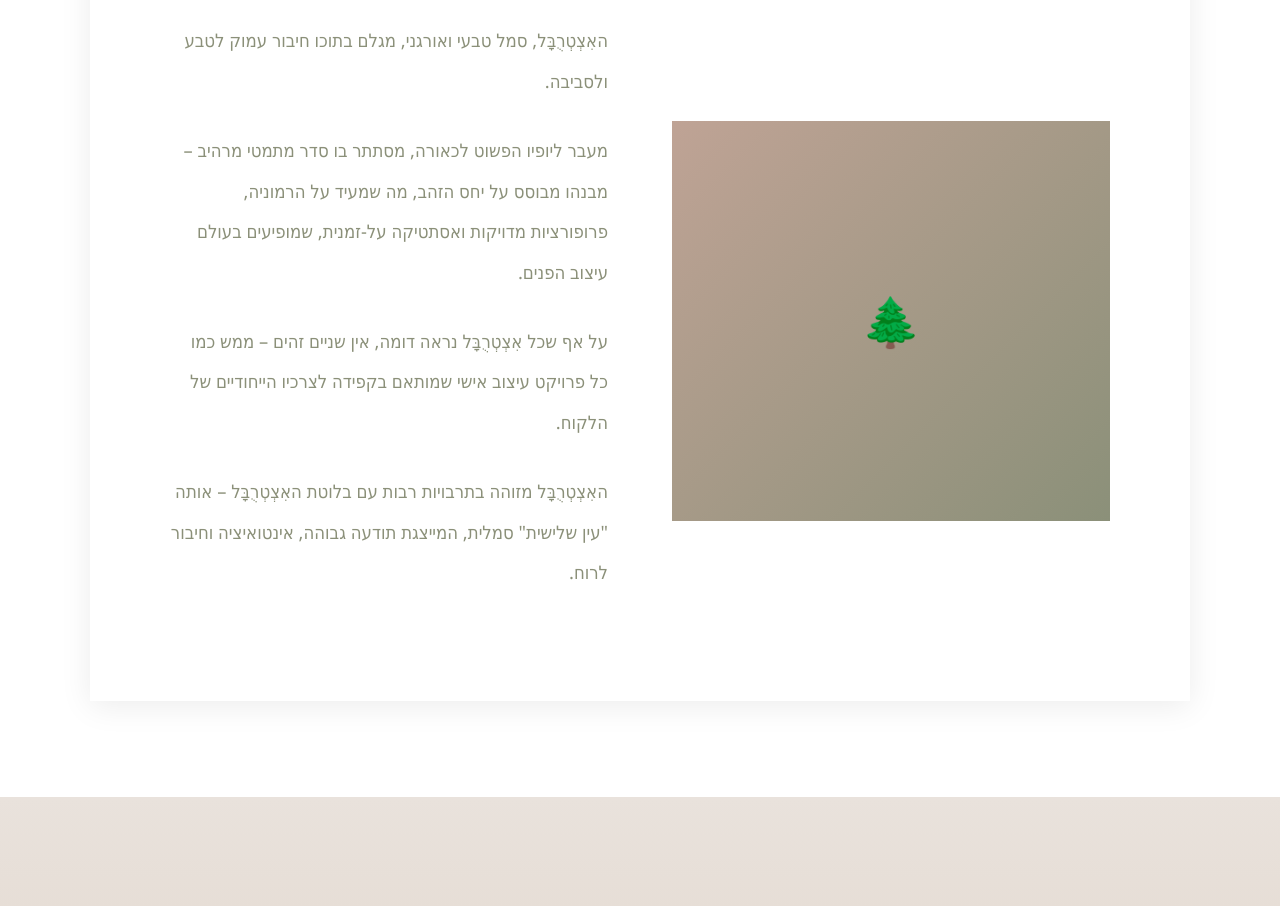
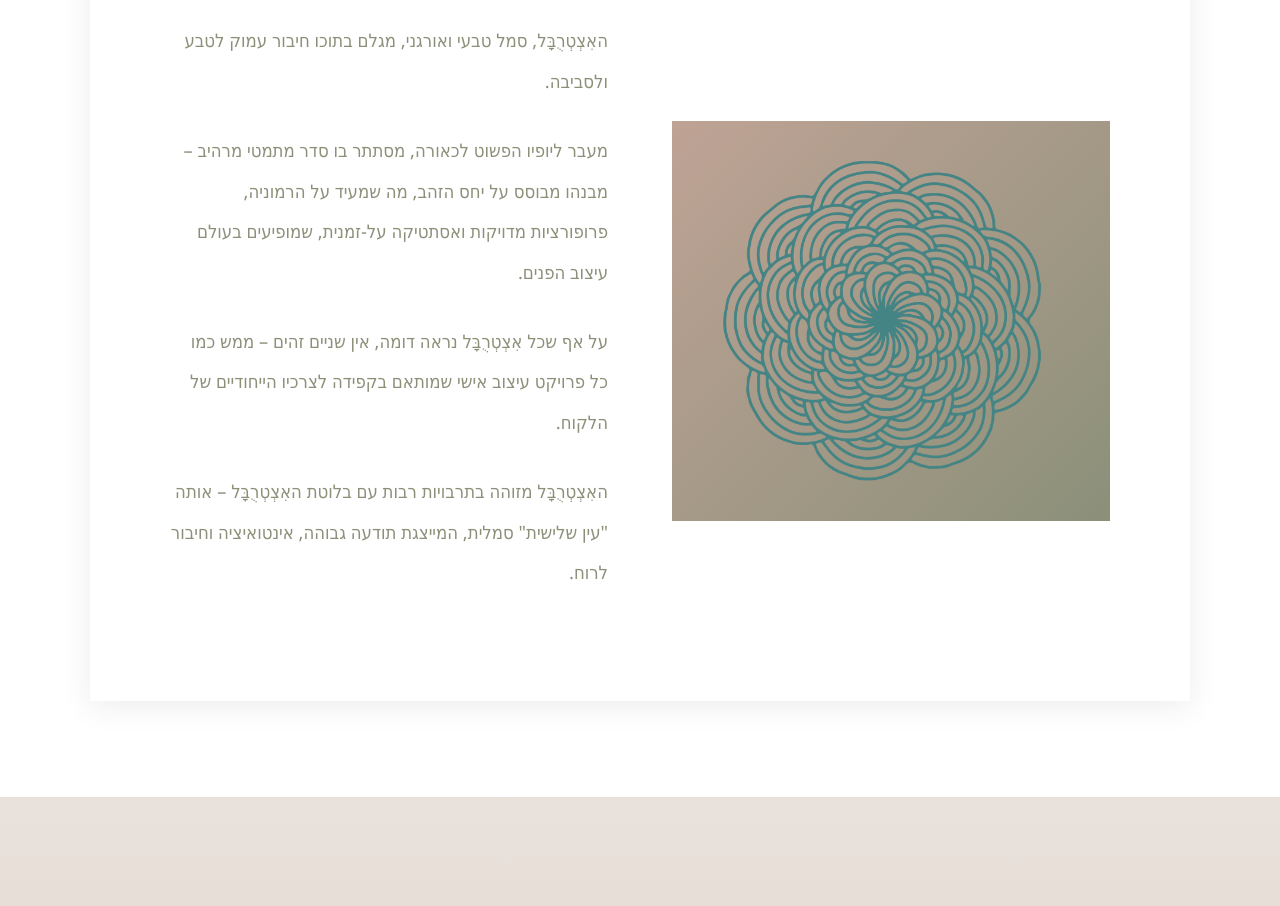
Before and after one commit to fredi1574/itzrubal, a Next.js app: page /about in a window 1280 px wide. Shown: the part 3020-3926 px from the top of the page. Built offline with nearby package versions, Linux system fonts and the light colour scheme; no server answers; a web font is replaced by a local one.

Commit message:
Replaced the emoji with the logo of the site

```diff
--- a/src/app/about/page.tsx
+++ b/src/app/about/page.tsx
@@ -1,3 +1,4 @@
+import Image from "next/image";
 import type { JSX } from "react";
 
 export const metadata = { title: "About" };
@@ -124,7 +125,13 @@ const PineconeSection = (): JSX.Element => (
     <p className="about-pinecone-subtitle">הסמל שמאחורי השם</p>
     <div className="about-pinecone-content">
       <div aria-hidden="true" className="about-pinecone-image">
-        🌲
+        <Image
+          alt="לוגו איצטרובל"
+          height={500}
+          priority
+          src="/logo.png"
+          width={500}
+        />
       </div>
       <div className="about-pinecone-text">
         {pineconeParagraphs.map((text) => (
```
